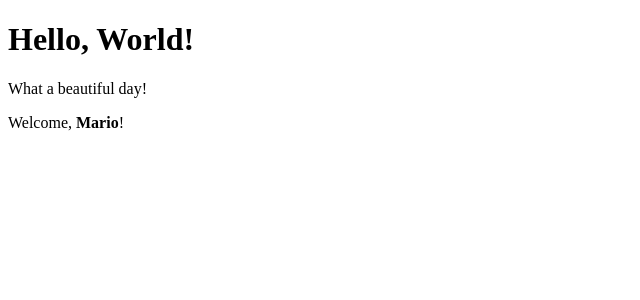
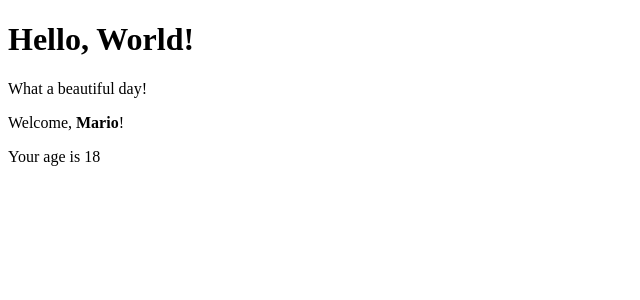
Before and after one commit to Ludovico2300/react-exercises, a React (Create React App) app in the folder my-app/: page / in a window 1280 px wide. Shown: the top 300 px of the page, without its empty margins (0-640 px from the left). Built offline with nearby package versions, Linux system fonts and the light colour scheme.

Commit message:
add cr01

```diff
--- a/my-app/src/Age.js
+++ b/my-app/src/Age.js
@@ -2,8 +2,13 @@ import React from "react";
 
 export class Age extends React.Component {
     render() {
+        console.log(this.props.age);
         return (
                 <p>Your age is {this.props.age}</p>
         )
     }
 }
+
+Age.defaultProps = {
+        age: 18,
+    };
--- a/my-app/src/App.js
+++ b/my-app/src/App.js
@@ -20,7 +20,7 @@ export class App extends React.Component {
             <div>
                 {helloWorldElement}
                 {messageElement}
-                <Welcome name={<strong>Mario</strong>}/>
+                <Welcome name={<strong>Mario</strong>} age={18}/>
             </div>
         )
     }
--- a/my-app/src/Welcome.js
+++ b/my-app/src/Welcome.js
@@ -2,9 +2,9 @@ import React from "react";
 
 import {Age} from "./Age";
 
-Age.defaultProps = {
-    age: 18,
-};
+// Age.defaultProps = {
+//     age: 18,
+// };
 
 
 export class Welcome extends React.Component {
@@ -13,7 +13,7 @@ export class Welcome extends React.Component {
         return (
             <div>
                 <p>Welcome, {this.props.name}!</p>
-                {this.props.age >=18 && <Age age={20} />}
+                {this.props.age >=18 && <Age age={this.props.age} />}
             </div>
         )
     }
```
